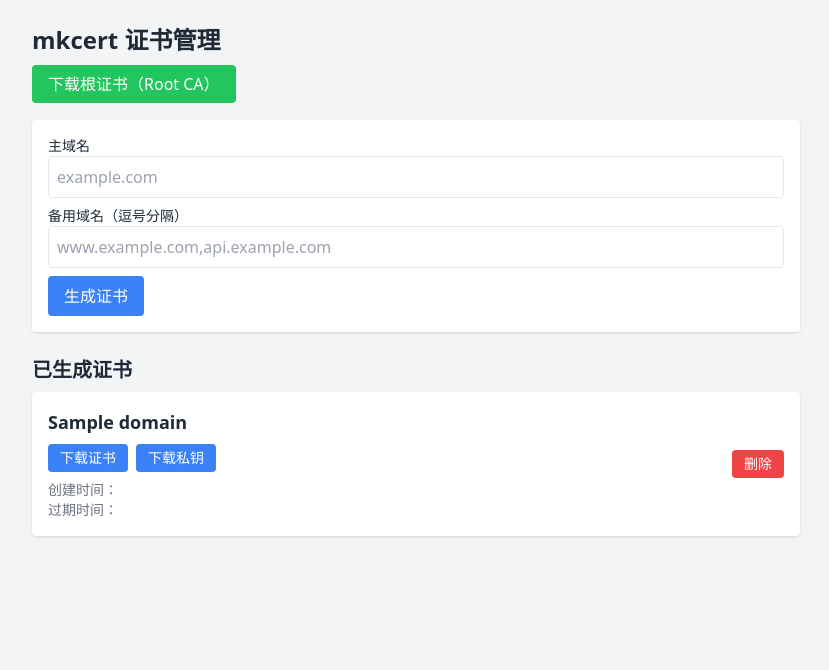
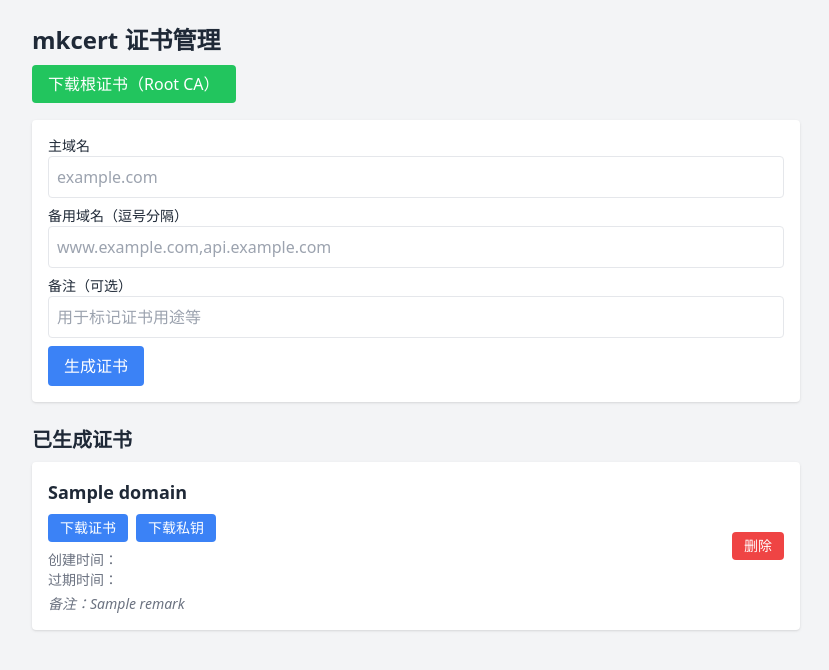
Before and after one commit to csoaron/mkcert-web, a FastAPI app: template templates/index.html in a window 1280 px wide. Shown: the top 670 px of the page, without its empty margins (224-1053 px from the left). Run offline with FastAPI, Linux system fonts and the light colour scheme; the template is opened without the code that fills it: most values are stand-ins (such as "Sample title", 1, 10 or a date in 2020); some libraries are stand-ins or nearby versions.

Commit message:
feat(cert): 添加证书备注功能- 在生成证书时增加备注字段 - 在证书列表中显示备注信息 - 备注信息保存在证书目录下的 remark.txt 文件中

```diff
--- a/app.py
+++ b/app.py
@@ -32,14 +32,17 @@
             domain = item.name
             cert_path = item / f"{domain}.pem"
             key_path = item / f"{domain}-key.pem"
+            remark_path = item / "remark.txt"
             if cert_path.exists() and key_path.exists():
                 info = get_cert_info(cert_path)
+                remark = remark_path.read_text(encoding="utf-8").strip() if remark_path.exists() else ""
                 certs.append({
                     "domain": domain,
                     "cert": f"/certs/{domain}/{domain}.pem",
                     "key": f"/certs/{domain}/{domain}-key.pem",
                     "not_before": info["not_before"],
-                    "not_after": info["not_after"]
+                    "not_after": info["not_after"],
+                    "remark": remark
                 })
     root_ca_exists = ROOT_CA_PATH.exists()
     return templates.TemplateResponse("index.html", {
@@ -58,17 +61,27 @@
 
 
 @app.post("/create")
-def create_cert(domain: str = Form(...), alt_names: str = Form("")):
+def create_cert(
+    domain: str = Form(...),
+    alt_names: str = Form(""),
+    remark: str = Form("")
+):
     domain = domain.strip()
     san_list = [domain] + [d.strip() for d in alt_names.split(",") if d.strip()]
     output_dir = CERTS_DIR / domain
     if output_dir.exists():
         shutil.rmtree(output_dir)
     output_dir.mkdir(parents=True)
+
     # 创建证书
     run(["mkcert", "-cert-file", f"{domain}.pem", "-key-file", f"{domain}-key.pem"] + san_list, cwd=output_dir)
+
+    # 保存备注（可选）
+    if remark.strip():
+        with open(output_dir / "remark.txt", "w", encoding="utf-8") as f:
+            f.write(remark.strip())
+
     return RedirectResponse(url="/", status_code=303)
-
 
 @app.post("/delete")
 def delete_cert(domain: str = Form(...)):
--- a/templates/index.html
+++ b/templates/index.html
@@ -27,6 +27,10 @@
         <label class="block text-sm font-medium">备用域名（逗号分隔）</label>
         <input type="text" name="alt_names" placeholder="www.example.com,api.example.com" class="w-full border p-2 rounded">
       </div>
+      <div class="mb-2">
+        <label class="block text-sm font-medium">备注（可选）</label>
+        <input type="text" name="remark" placeholder="用于标记证书用途等" class="w-full border p-2 rounded">
+      </div>
       <button type="submit" class="bg-blue-500 text-white px-4 py-2 rounded">生成证书</button>
     </form>
 
@@ -55,6 +59,9 @@
                 <div class="text-sm text-gray-500 mt-2">
                   <div>创建时间：{{ cert.not_before }}</div>
                   <div>过期时间：{{ cert.not_after }}</div>
+                    {% if cert.remark %}
+                        <div class="mt-1 italic">备注：{{ cert.remark }}</div>
+                    {% endif %}
                 </div>
               </div>
 
```
